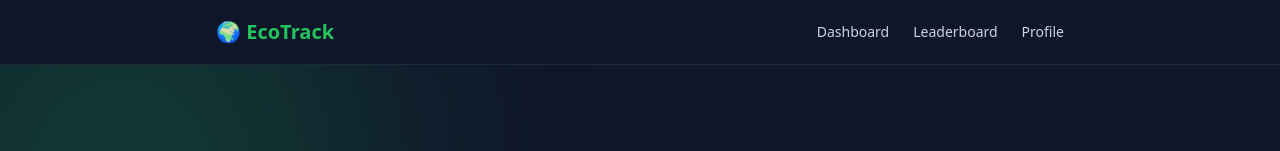
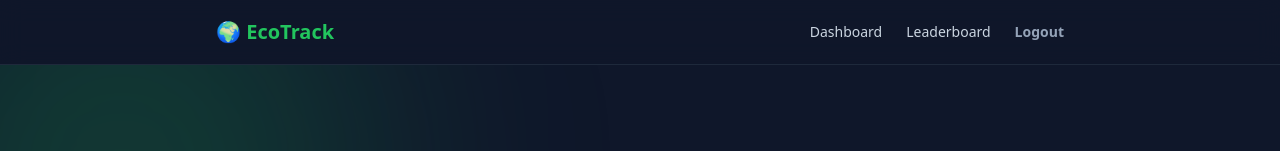
Before and after one commit to Prem759-0/Ecotrack-Ai-2026, a Next.js app: page / in a window 1280 px wide. Shown: the top 151 px of the page. Built offline with nearby package versions, Linux system fonts and the light colour scheme.

Commit message:
Update Navbar.tsx

```diff
--- a/components/Navbar.tsx
+++ b/components/Navbar.tsx
@@ -1,16 +1,32 @@
+"use client";
+
 import Link from "next/link";
+import { useRouter } from "next/navigation";
 
 export default function Navbar() {
+  const router = useRouter();
+
+  const handleLogout = async () => {
+    await fetch("/api/logout", { method: "POST" });
+    router.push("/");
+    router.refresh();
+  };
+
   return (
     <nav className="w-full bg-slate-900/80 backdrop-blur-md border-b border-slate-800 sticky top-0 z-50">
       <div className="max-w-4xl mx-auto px-6 h-16 flex items-center justify-between">
         <Link href="/dashboard" className="text-xl font-bold text-green-500 flex items-center gap-2">
           🌍 EcoTrack
         </Link>
-        <div className="flex gap-6 text-sm font-medium text-slate-300">
+        <div className="flex items-center gap-6 text-sm font-medium text-slate-300">
           <Link href="/dashboard" className="hover:text-green-400 transition-colors">Dashboard</Link>
           <Link href="/leaderboard" className="hover:text-green-400 transition-colors">Leaderboard</Link>
-          <Link href="/profile" className="hover:text-green-400 transition-colors">Profile</Link>
+          <button
+            onClick={handleLogout}
+            className="text-slate-400 hover:text-red-400 transition-colors font-semibold"
+          >
+            Logout
+          </button>
         </div>
       </div>
     </nav>
```
